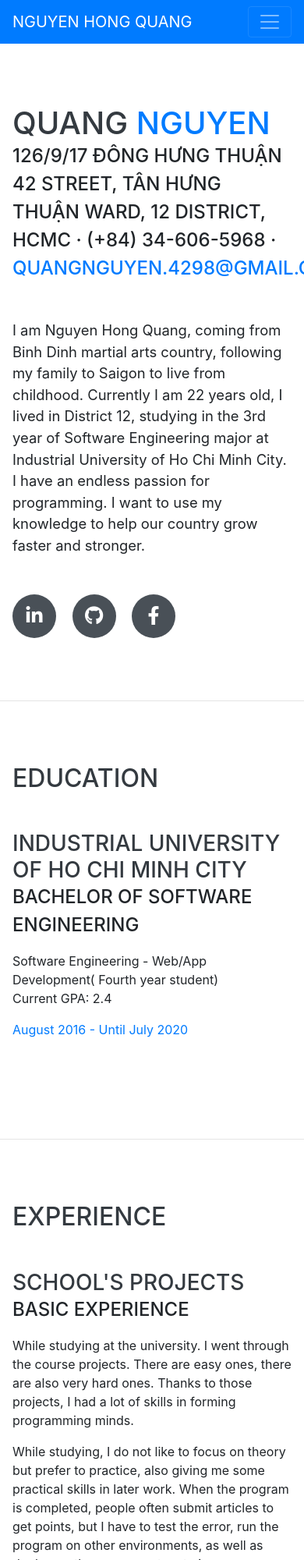
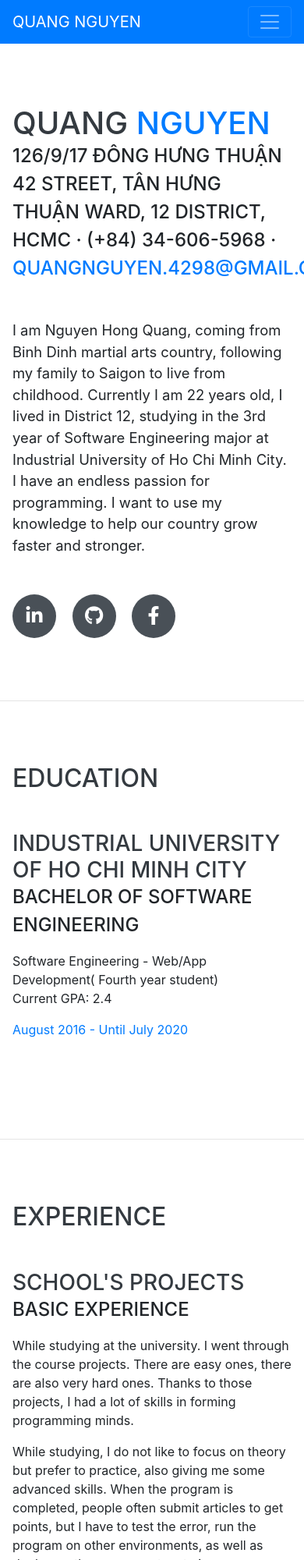
Before and after one commit to quangnguyen-98/quangnguyen-98, a website with bundled scripts: page index.html in a window 390 px wide. Shown: the top 2000 px of the page at 78% size. Built offline with nearby package versions, Linux system fonts and the light colour scheme; a web font is replaced by a local one.

Commit message:
Update index.html

```diff
--- a/index.html
+++ b/index.html
@@ -30,7 +30,7 @@
 
 <nav class="navbar navbar-expand-lg navbar-dark bg-primary fixed-top" id="sideNav">
     <a class="navbar-brand js-scroll-trigger" href="#page-top">
-        <span class="d-block d-lg-none">NGUYEN HONG QUANG</span>
+        <span class="d-block d-lg-none">QUANG NGUYEN</span>
         <span class="d-none d-lg-block">
         <img class="img-fluid img-profile rounded-circle mx-auto mb-2" src="img/profile.JPG" alt="">
       </span>
@@ -136,9 +136,9 @@
                         minds.</p>
                     <p>
                         While studying, I do not like to focus on theory but prefer to practice, also giving me some
-                        practical skills in later work. When the program is completed, people often submit articles to
+                        advanced skills. When the program is completed, people often submit articles to
                         get points, but I have to test the error, run the program on other environments, as well as
-                        deploy on the server system to increase practical skills in the later work.
+                        deploy on the server system to increase pratical skills in the later work.
                     </p>
                 </div>
                 <div class="resume-date text-md-right">
```
